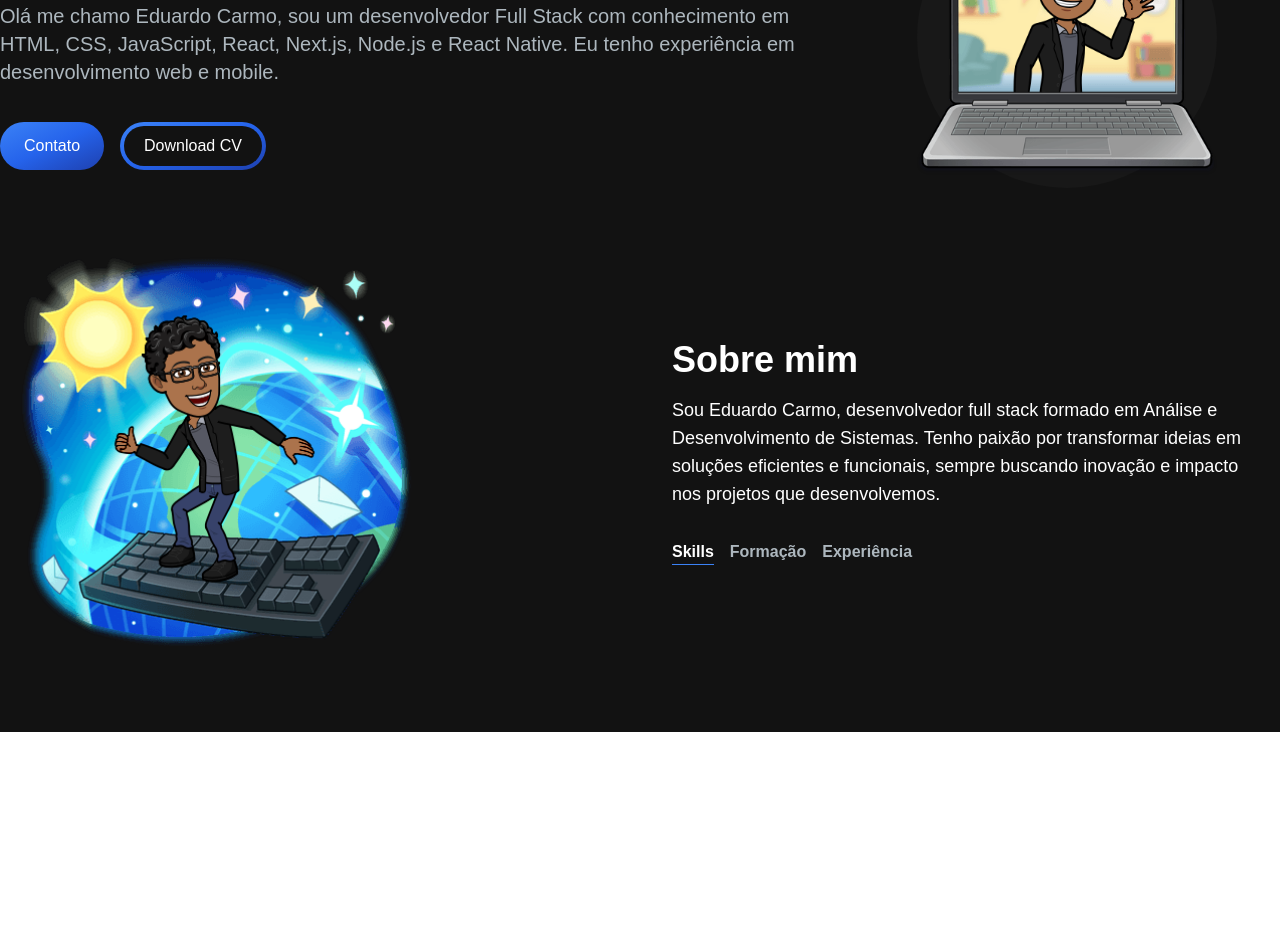
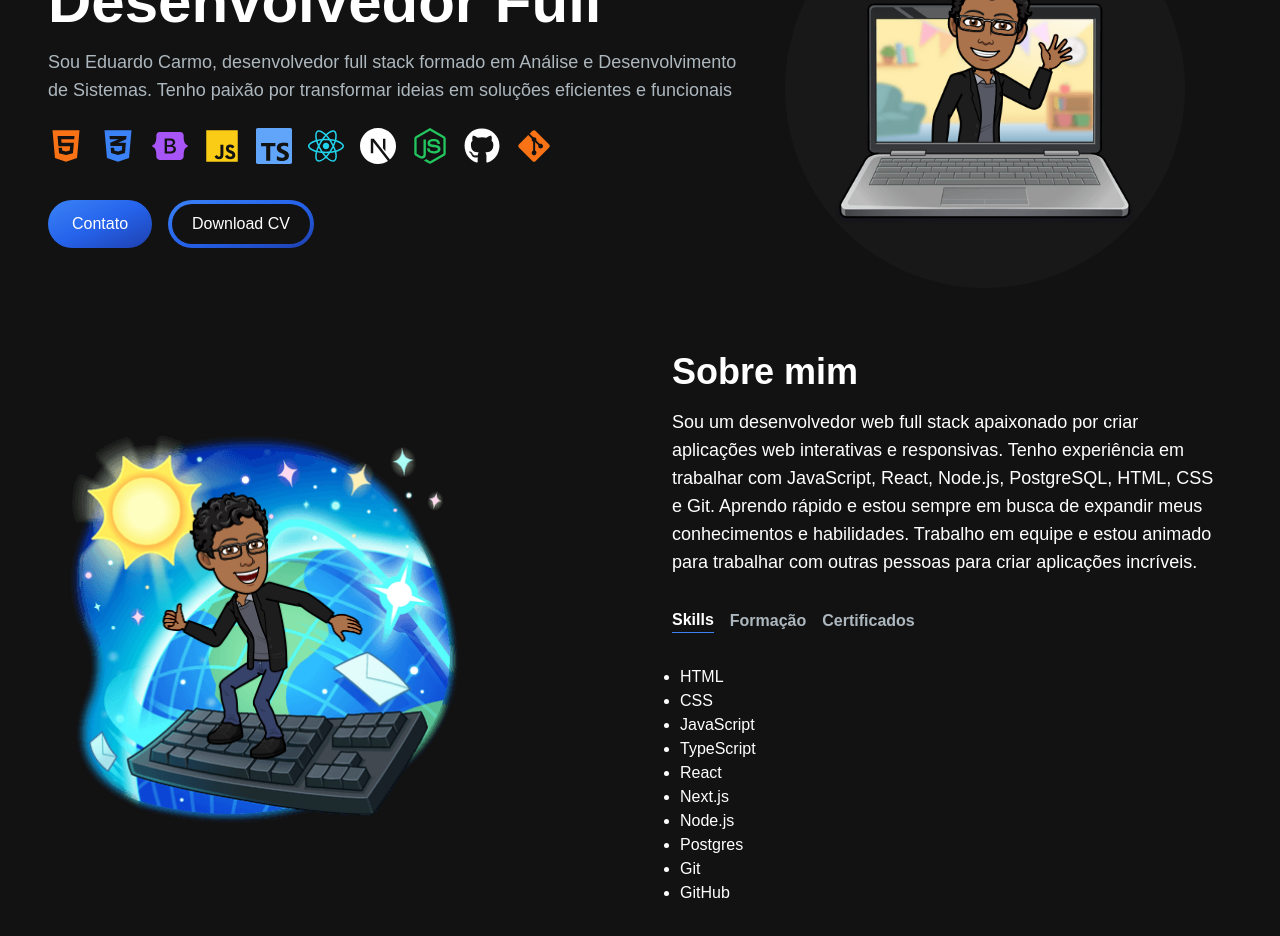
Before and after one commit to EduCarmo/portfolio, a Next.js app: page / in a window 1280 px wide. Shown: the part 240-1176 px from the top of the page. Before the commit the page ends 972 px from the top, so only its background shows below. Built offline with nearby package versions, Linux system fonts and the light colour scheme.

Commit message:
concluído a pagina sobre

```diff
--- a/package.json
+++ b/package.json
@@ -13,6 +13,7 @@
     "next": "15.1.6",
     "react": "^19.0.0",
     "react-dom": "^19.0.0",
+    "react-icons": "^5.4.0",
     "react-type-animation": "^3.2.0"
   },
   "devDependencies": {
--- a/src/app/components/AboutSection.jsx
+++ b/src/app/components/AboutSection.jsx
@@ -1,56 +1,105 @@
 "use client";
-import { React, useTransition, useState } from 'react'
-import Image from 'next/image'
-import TabButton from './TabButton'
+import { React, useTransition, useState } from "react";
+import Image from "next/image";
+import TabButton from "./TabButton";
 
+const TAB_DATA = [
+  {
+    title: "Skills",
+    id: "skills",
+    content: (
+      <ul className="list-disc pl-2">
+        <li>HTML</li>
+        <li>CSS</li>
+        <li>JavaScript</li>
+        <li>TypeScript</li>
+        <li>React</li>
+        <li>Next.js</li>
+        <li>Node.js</li>
+        <li>Postgres</li>
+        <li>Git</li>
+        <li>GitHub</li>
+      </ul>
+    ),
+  },
+  {
+    title: "Education",
+    id: "education",
+    content: (
+      <ul className="list-disc pl-2">
+        <li>Análise e Desenvolvimento de Sistemas - Faculdade CDL</li>
+      </ul>
+    ),
+  },
+  {
+    title: "Certification",
+    id: "certification",
+    content: (
+      <ul className="list-disc pl-2">
+        <li>Desenvolvimento Full Stack - Formação Dev</li>
+      </ul>
+    ),
+  },
+];
 
 const AboutSection = () => {
-
-    const [tab, setTab] = useState("skills")
-    const [isPending, startTransition] = useTransition()
+  const [tab, setTab] = useState("skills");
+  const [isPending, startTransition] = useTransition();
 
   const handleTabChange = (id) => {
     startTransition(() => {
-            setTab(id)
-        })
-    }
+      setTab(id);
+    });
+  };
 
   return (
-        <section className='text-white'>
-            <div className='md:grid md:grid-cols-2 gap-8
+    <section className="text-white">
+      <div
+        className="md:grid md:grid-cols-2 gap-8
             flex flex-col items-center py-8 px-4 xl:gap-16
-            sm:py-16'
+            sm:py-16"
       >
-                <Image
-                    src="/images/sobre.png"
-                    width={400}
-                    height={400}
-                    alt="sobre"
-                />
-                <div>
-                    <h2 className='text-4xl font-bold text-white mb-4'>Sobre mim</h2>
-                    <p className='text-base lg:text-lg'>
-                        Sou Eduardo Carmo, desenvolvedor full stack
-                        formado em Análise e Desenvolvimento de Sistemas.
-                        Tenho paixão por transformar ideias em soluções
-                        eficientes e funcionais, sempre buscando inovação e
-                        impacto nos projetos que desenvolvemos.
+        <Image src="/images/sobre.png" width={400} height={400} alt="sobre" />
+        <div className="mt-4 md:mt-0 text-left flex flex-col h-full">
+          <h2 className="text-4xl font-bold text-white mb-4">Sobre mim</h2>
+          <p className="text-base lg:text-lg">
+            Sou um desenvolvedor web full stack apaixonado por criar aplicações
+            web interativas e responsivas. Tenho experiência em trabalhar com
+            JavaScript, React, Node.js, PostgreSQL, HTML, CSS e Git. Aprendo
+            rápido e estou sempre em busca de expandir meus conhecimentos e
+            habilidades. Trabalho em equipe e estou animado para trabalhar com
+            outras pessoas para criar aplicações incríveis.
           </p>
-                    <div className='flex flex-row mt-8'>
-                        <TabButton active={tab === "skills"} selectTab={() => handleTabChange("skills")}>
+          <div className="flex flex-row justify-start mt-8">
+            <TabButton
+              active={tab === "skills"}
+              selectTab={() => handleTabChange("skills")}
+            >
+              {" "}
               Skills{" "}
             </TabButton>
-                        <TabButton active={tab === "education"} selectTab={() => handleTabChange("education")}>
+            <TabButton
+              active={tab === "education"}
+              selectTab={() => handleTabChange("education")}
+            >
+              {" "}
               Formação{" "}
             </TabButton>
-                        <TabButton active={tab === "certification"} selectTab={() => handleTabChange("certification")}>
-                            Experiência{" "}
+            <TabButton
+              active={tab === "certification"}
+              selectTab={() => handleTabChange("certification")}
+            >
+              {" "}
+              Certificados{" "}
             </TabButton>
+          </div>
+          <div className="mt-8">
+            {TAB_DATA.find((t) => t.id === tab).content}
           </div>
         </div>
       </div>
     </section>
-    )
-}
+  );
+};
 
-export default AboutSection
+export default AboutSection;
--- a/src/app/components/HeroSection.jsx
+++ b/src/app/components/HeroSection.jsx
@@ -2,13 +2,15 @@
 import React from "react";
 import Image from "next/image";
 import { TypeAnimation } from "react-type-animation";
+import { FaCss3Alt, FaHtml5, FaJs, FaReact, FaNodeJs, FaBootstrap, FaGithub, FaGitAlt  } from "react-icons/fa";
+import { SiNextdotjs, SiTypescript } from "react-icons/si";
 
 const HeroSection = () => {
   return (
     <section>
-      <div className="grid grid-cols-1 sm:grid-cols-12">
-        <div className="col-span-8 place-self-center text-center sm:text-left">
-          <h1 className="text-white mb-4 text-4xl sm:text-5xl lg:text-5xl font-extrabold">
+      <div className="grid grid-cols-1 sm:grid-cols-12 ">
+        <div className="col-span-7 place-self-center text-center sm:text-left ">
+          <h1 className="text-white mb-4 text-3xl sm:text-5xl lg:text-6xl font-extrabold">
             <span className="text-transparent bg-clip-text bg-gradient-to-r from-blue-900 via-blue-600 to-blue-400">
               Olá, Eu sou{" "}
             </span>
@@ -20,11 +22,22 @@ const HeroSection = () => {
               repeat={Infinity}
             />
           </h1>
-          <p className="text-[#ADB7BE] text-base sm:text-lg lg:text-xl mb-6">
-            Olá me chamo Eduardo Carmo, sou um desenvolvedor Full Stack com
-            conhecimento em HTML, CSS, JavaScript, React, Next.js, Node.js e
-            React Native. Eu tenho experiência em desenvolvimento web e mobile.
+          <p className="text-[#ADB7BE] text-base sm:text-lg lg:text-lg mb-6">
+          Sou Eduardo Carmo, desenvolvedor full stack formado em Análise e Desenvolvimento de Sistemas.
+          Tenho paixão por transformar ideias em soluções eficientes e funcionais
           </p>
+          <div className="flex justify-center sm:justify-start gap-4 text-4xl text-[#ADB7BE] mb-6 flex-wrap">
+            <FaHtml5 className="text-orange-500" title="HTML5"/>
+            <FaCss3Alt className="text-blue-500" title="CSS3"/>
+            <FaBootstrap className="text-purple-500" title="Bootstrap"/>
+            <FaJs className="text-yellow-400" title="JavaScript"/>
+            <SiTypescript className="text-blue-400" title="TypeScript" />
+            <FaReact className="text-cyan-400" title="React"/>
+            <SiNextdotjs className="text-white" title="Next.js" />
+            <FaNodeJs className="text-green-500" title="Node.js" />
+            <FaGithub className="text-white" title="GitHub" />
+            <FaGitAlt  className="text-orange-500" title="Git" />
+          </div>
           <div>
             <button className="px-6 py-3 w-full sm:w-fit rounded-full mr-4 bg-gradient-to-br from-blue-500 via-blue-600 to-blue-800 text-white hover:opacity-80">
               Contato
@@ -36,8 +49,8 @@ const HeroSection = () => {
             </button>
           </div>
         </div>
-        <div className="col-span-4 place-self-center mt-4 lg:text-xl">
-          <div className="rounded-full bg-[#181818] w-[250px] h-[250px] sm:w-[250px] sm:h-[250px] lg:w-[300px] lg:h-[300px] relative">
+        <div className="col-span-5 place-self-center mt-4 lg:text-xl">
+          <div className="rounded-full bg-[#181818] w-[250px] h-[250px] sm:w-[250px] sm:h-[250px] lg:w-[400px] lg:h-[400px] relative">
             <Image
               src="/images/eduardo.png"
               alt="Eduardo Carmo"
--- a/src/app/globals.css
+++ b/src/app/globals.css
@@ -20,6 +20,6 @@ body {
   font-family: Arial, Helvetica, sans-serif;
 }
 
-* {
+/* * {
   user-select: none;
-}
+} */
--- a/src/app/page.js
+++ b/src/app/page.js
@@ -6,7 +6,7 @@ export default function Home() {
   return (
     <main className="flex min-h-screen flex-col bg-[#121212]">
       <Navbar />
-      <div className="container mt-24 mx-auto py-4">
+      <div className="container mt-24 mx-auto px-12 py-4">
         <HeroSection />
         <AboutSection />
       </div>
```
Also changed, not shown: 1 other file (tests, documents, lock files or other folders). Lines whose indentation alone changed are shown as unchanged.
